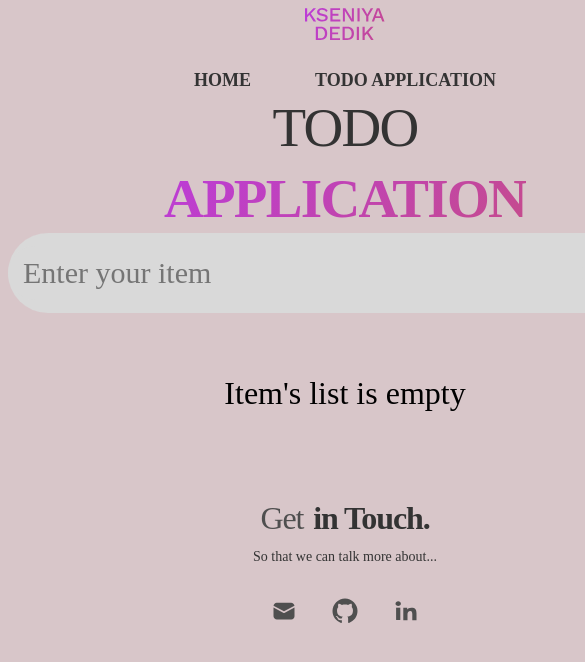
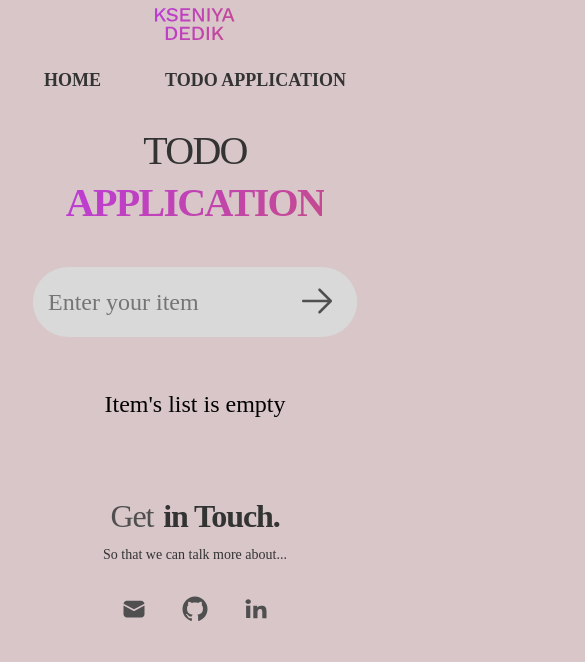
Before and after one commit to ksddk/presenting, a React (Create React App) app: page /todoapp in a window 390 px wide. Shown: the top 662 px of the page, 585 px wide, since content can reach past the window. Built offline with nearby package versions, Linux system fonts and the light colour scheme; a web font is replaced by a local one.

Commit message:
Refactor todo application responsive design

```diff
--- a/src/Pages/TodoApp.module.css
+++ b/src/Pages/TodoApp.module.css
@@ -24,15 +24,19 @@
 .TitleContainer {
   width: 100%;
   text-align: center;
-  /* padding: 45px 418px 70px 400px; */
   font-size: 85px;
   line-height: 124%;
   letter-spacing: -1.7px;
+  margin: 45px 0 70px 0;
+
   @media (max-width: 768px) {
-    font-size: 55px;
+    font-size: 40px;
+    margin: 32px 0 40px 0;
   }
+
   @media (max-width: 320px) {
-    font-size: 40px;
+    font-size: 32px;
+    margin: 18px 0 20px 0;
   }
 }
 
@@ -60,5 +64,13 @@
   font-size: 26px;
   font-style: normal;
   font-weight: 300;
-  line-height: 150%; /* 39px */
+  line-height: 150%;
+
+  @media (max-width: 768px) {
+    font-size: 24px;
+  }
+
+  @media (max-width: 320px) {
+    font-size: 18px;
+  }
 }
--- a/src/TodoApp/Todos/Todo.module.css
+++ b/src/TodoApp/Todos/Todo.module.css
@@ -1,11 +1,18 @@
 .todo {
   display: flex;
-  width: 667px;
+  width: 674px;
   padding: 20px 0px;
   justify-content: space-between;
   align-items: flex-start;
   border-top: 1px solid var(--neutral-1, #e3e4e6);
   border-bottom: 1px solid var(--neutral-1, #e3e4e6);
+
+  @media (max-width: 768px) {
+    width: 324px;
+  }
+  @media (max-width: 320px) {
+    width: 254px;
+  }
 }
 
 .todoText {
@@ -17,6 +24,14 @@
   line-height: normal;
   overflow: hidden;
   text-overflow: ellipsis;
+
+  @media (max-width: 768px) {
+    font-size: 24px;
+  }
+
+  @media (max-width: 320px) {
+    font-size: 18px;
+  }
 }
 
 .completedTodo {
@@ -39,6 +54,34 @@
   transition: transform 0.3s;
   width: 40px;
   height: 40px;
+
+  @media (max-width: 768px) {
+    width: 32px;
+    height: 32px;
+  }
+
+  @media (max-width: 320px) {
+    width: 24px;
+    height: 24px;
+  }
+}
+
+.tickIcon {
+  position: absolute;
+  top: 4px;
+  left: 10px;
+  width: 30px;
+  height: 30px;
+
+  @media (max-width: 768px) {
+    width: 24px;
+    height: 24px;
+  }
+
+  @media (max-width: 320px) {
+    width: 18px;
+    height: 18px;
+  }
 }
 
 .deleteIcon:hover {
--- a/src/TodoApp/Todos/Todo.tsx
+++ b/src/TodoApp/Todos/Todo.tsx
@@ -10,9 +10,7 @@ function Todo({ todo, deleteTodo, toggleTodo }: ITodoProps) {
     <div className={`${styles.todo} ${todo.isCompleted ? styles.completedTodo : ''}`}>
       <div style={{ position: 'relative' }} onClick={() => toggleTodo(todo.id)}>
         <img src={Circle} className={styles.checkIcon} style={{ position: 'relative' }} />
-        {todo.isCompleted && (
-          <img src={Tick} style={{ position: 'absolute', top: '4px', left: '10px' }} />
-        )}
+        {todo.isCompleted && <img src={Tick} className={styles.tickIcon} />}
       </div>
       <div className={styles.todoText}>{todo.text}</div>
       <img src={TrashBin} className={styles.deleteIcon} onClick={() => deleteTodo(todo.id)} />
--- a/src/TodoApp/Todos/TodoForm.module.css
+++ b/src/TodoApp/Todos/TodoForm.module.css
@@ -7,6 +7,16 @@
   height: 80px;
   border-radius: 60px;
   background: #d9d9d9;
+
+  @media (max-width: 768px) {
+    width: 324px;
+    height: 70px;
+  }
+
+  @media (max-width: 320px) {
+    width: 254px;
+    height: 60px;
+  }
 }
 
 .todoFormContainer input {
@@ -19,6 +29,16 @@
   border-radius: 60px 0 0 60px;
   width: 100%;
   outline: none;
+
+  @media (max-width: 768px) {
+    font-size: 24px;
+    border-radius: 32px 0 0 32px;
+  }
+
+  @media (max-width: 320px) {
+    font-size: 18px;
+    border-radius: 24px 0 0 24px;
+  }
 }
 
 .enterButton {
@@ -29,4 +49,27 @@
   background: #d9d9d9;
   border-radius: 50%;
   padding: 0px 100px 0px 0px;
+
+  @media (max-width: 768px) {
+    padding: 0px 60px 0px 0px;
+  }
+
+  @media (max-width: 320px) {
+    padding: 0px 20px 0px 0px;
+  }
 }
+
+.enterIcon {
+  width: 60px;
+  height: 60px;
+
+  @media (max-width: 768px) {
+    width: 40px;
+    height: 40px;
+  }
+
+  @media (max-width: 320px) {
+    width: 32px;
+    height: 32px;
+  }
+}
--- a/src/TodoApp/Todos/TodoForm.tsx
+++ b/src/TodoApp/Todos/TodoForm.tsx
@@ -22,7 +22,7 @@ function TodoForm({ addTodo }: IAddTodo) {
         }}
       />
       <button type="submit" title="Submit" disabled={!text} className={styles.enterButton}>
-        <img src={EnterButton} />
+        <img src={EnterButton} className={styles.enterIcon} />
       </button>
     </form>
   );
--- a/src/TodoApp/Todos/TodoList.module.css
+++ b/src/TodoApp/Todos/TodoList.module.css
@@ -1,6 +1,4 @@
 .todoListContainer {
-  /* padding: 10px;
-    margin: 10px 50px; */
   display: flex;
   flex-direction: column;
   align-items: flex-start;
@@ -13,4 +11,12 @@
   font-style: normal;
   font-weight: 300;
   line-height: normal;
+
+  @media (max-width: 768px) {
+    font-size: 24px;
+  }
+
+  @media (max-width: 320px) {
+    font-size: 18px;
+  }
 }
```
